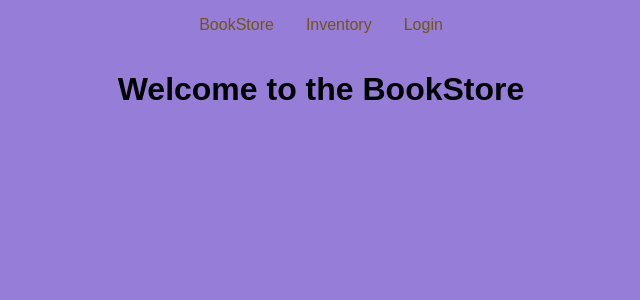
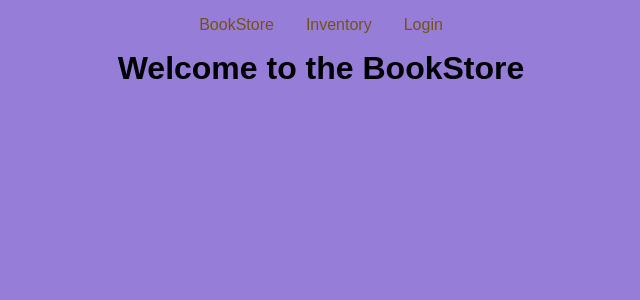
Before and after one commit to TammyH-crypto/Capstone, a React (Vite) app: page / in a window 1280 px wide. Shown: the top 300 px of the page, without its empty margins (319-959 px from the left). Built offline with nearby package versions, Linux system fonts and the light colour scheme; no server answers.

Commit message:
ran build command

```diff
--- a/src/App.scss
+++ b/src/App.scss
@@ -1,4 +1,9 @@
-
+* {
+    box-sizing: border-box;
+    box-shadow: inset;
+    margin: 0;
+    padding: 0;
+}
 .navbar {
     & a:visited {
         color: #ffa500;
```
